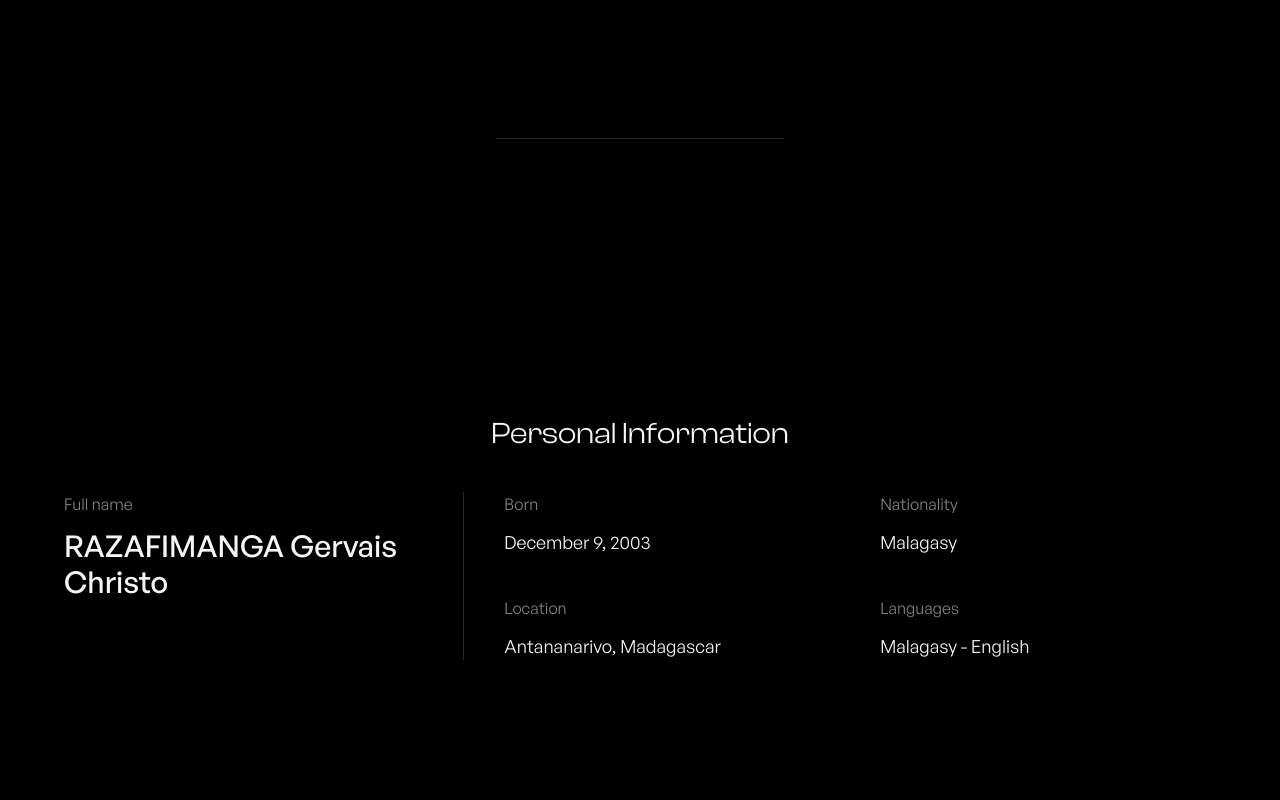
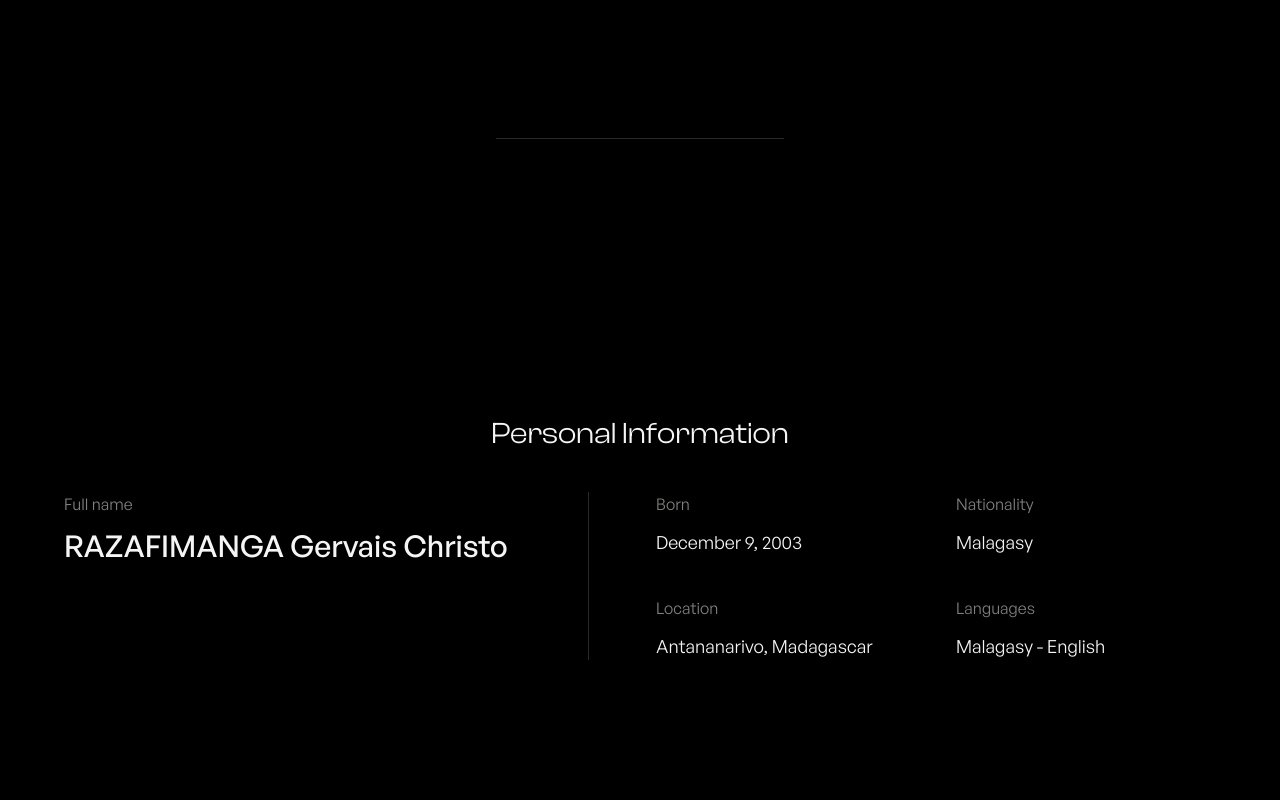
Before and after one commit to bossnare/portfolio, a Next.js app: page /about in a window 1280 px wide. Shown: the part 960-1760 px from the top of the page. Built offline with nearby package versions, Linux system fonts and the light colour scheme.

Commit message:
refactor about components, split file direction

```diff
--- a/app/about/page.tsx
+++ b/app/about/page.tsx
@@ -1,9 +1,9 @@
 import type { Metadata } from 'next';
 import { Page, PageHeader } from '@/src/components/Page';
 import { LocationMap } from '@/src/components/location-map';
-import { stats } from '@/src/data/stats';
-import { Counter } from '@/src/components/about/Counter';
-import { personalInfo } from '@/src/data/personal-info';
+import { Intro } from '@/src/components/about/Intro';
+import { PersonalInformation } from '@/src/components/about/PersonalInformation';
+import { StatsImpacts } from '@/src/components/about/StatsImpacts';
 
 export const metadata: Metadata = {
   title: 'About',
@@ -16,59 +16,9 @@ export default function AboutPage() {
         title="About"
         description="A little bit about me and what I do, highlighting the skills, and expertise I bring to every digital experience I create."
       />
-      <section className="relative flex flex-col items-start w-full min-h-screen gap-8 pt-10 md:mt-10 md:gap-10 md:items-center">
-        <span className="absolute top-0 w-1/4 border-t border-border" />
-
-        <h3 className="max-w-md text-3xl">Intro</h3>
-        <div className="flex flex-col justify-between w-full gap-6 divide-y md:divide-x md:divide-y-0 md:flex-row divide-border">
-          <div className="flex flex-col gap-3 pb-6">
-            <p className="max-w-2xl leading-6 text-muted-foreground">
-              Full-stack developer creating scalable products, polished
-              interfaces, and reliable experiences from concept to launch.
-            </p>
-          </div>
-          <div className="md:w-[70%] pt-4 md:pt-0 md:pl-4 grid grid-cols-2 justify-between gap-10"></div>
-        </div>
-      </section>
-      <section className="relative flex flex-col items-start justify-center w-full min-h-screen gap-8 md:gap-10 md:items-center">
-        <span className="absolute top-0 w-1/4 border-t border-border" />
-
-        <h3 className="max-w-md text-3xl">Personal Information</h3>
-        <div className="flex flex-col justify-between w-full gap-6 divide-y md:divide-x md:divide-y-0 md:flex-row divide-border">
-          <div className="flex flex-col gap-3 pb-8">
-            <span className="text-muted-foreground">{personalInfo.label}</span>
-            <span className="text-3xl font-medium">{personalInfo.value}</span>
-          </div>
-          <div className="md:w-[70%] pt-4 md:pt-0 md:pl-4 grid grid-cols-2 justify-between gap-10">
-            {personalInfo.data.map((info) => (
-              <div className="flex flex-col gap-3" key={info.value}>
-                <span className="text-muted-foreground">{info.label}</span>
-                <span className="text-lg">{info.value}</span>
-              </div>
-            ))}
-          </div>
-        </div>
-      </section>
-
-      <section className="relative flex flex-col items-start justify-center w-full min-h-screen gap-8 md:gap-10 md:items-center">
-        <span className="absolute top-0 w-1/4 border-t border-border" />
-        <h3 className="max-w-md text-3xl">My stats & impacts</h3>
-        <div className="grid justify-between grid-cols-2 gap-12 md:grid-cols-4">
-          {stats.map((stat) => (
-            <div
-              key={stat.label}
-              className="flex flex-col gap-2 min-w-40 md:min-w-50"
-            >
-              <span className="text-6xl font-medium font-display">
-                <Counter value={stat.value} suffix={stat.suffix} />
-              </span>
-              <span className="text-sm font-medium text-foreground/90">
-                {stat.label}
-              </span>
-            </div>
-          ))}
-        </div>
-      </section>
+      <Intro />
+      <PersonalInformation />
+      <StatsImpacts />
       <LocationMap />
     </Page>
   );
--- /dev/null
+++ b/src/components/about/Intro.tsx
@@ -0,0 +1,18 @@
+export const Intro = () => {
+  return (
+    <section className="relative flex flex-col items-start w-full min-h-screen gap-8 pt-10 md:mt-10 md:gap-10 md:items-center">
+      <span className="absolute top-0 w-1/4 border-t border-border" />
+
+      <h3 className="max-w-md text-3xl">Intro</h3>
+      <div className="flex flex-col justify-between w-full gap-6 divide-y md:divide-x md:divide-y-0 md:flex-row divide-border">
+        <div className="flex flex-col gap-3 pb-6">
+          <p className="max-w-2xl leading-6 text-muted-foreground">
+            Full-stack developer creating scalable products, polished
+            interfaces, and reliable experiences from concept to launch.
+          </p>
+        </div>
+        <div className="md:w-[70%] pt-4 md:pt-0 md:pl-4 grid grid-cols-2 justify-between gap-10"></div>
+      </div>
+    </section>
+  );
+};
--- /dev/null
+++ b/src/components/about/PersonalInformation.tsx
@@ -0,0 +1,25 @@
+import { personalInfo } from '@/src/data/personal-info';
+
+export const PersonalInformation = () => {
+  return (
+    <section className="relative flex flex-col items-start justify-center w-full min-h-screen gap-8 md:gap-10 md:items-center">
+      <span className="absolute top-0 w-1/4 border-t border-border" />
+
+      <h3 className="max-w-md text-3xl">Personal Information</h3>
+      <div className="flex flex-col justify-between w-full gap-6 divide-y md:divide-x md:divide-y-0 md:flex-row divide-border">
+        <div className="flex flex-col gap-3 pb-8 md:pr-20">
+          <span className="text-muted-foreground">{personalInfo.label}</span>
+          <span className="text-3xl font-medium">{personalInfo.value}</span>
+        </div>
+        <div className="md:w-1/2 pt-4 md:pt-0 md:pl-4 grid grid-cols-2 justify-between gap-10">
+          {personalInfo.data.map((info) => (
+            <div className="flex flex-col gap-3" key={info.value}>
+              <span className="text-muted-foreground">{info.label}</span>
+              <span className="text-lg">{info.value}</span>
+            </div>
+          ))}
+        </div>
+      </div>
+    </section>
+  );
+};
--- /dev/null
+++ b/src/components/about/StatsImpacts.tsx
@@ -0,0 +1,26 @@
+import { stats } from '@/src/data/stats';
+import { Counter } from './Counter';
+
+export function StatsImpacts() {
+  return (
+    <section className="relative flex flex-col items-start justify-center w-full min-h-screen gap-8 md:gap-10 md:items-center">
+      <span className="absolute top-0 w-1/4 border-t border-border" />
+      <h3 className="max-w-md text-3xl">My stats & impacts</h3>
+      <div className="grid justify-between grid-cols-2 gap-12 md:grid-cols-4">
+        {stats.map((stat) => (
+          <div
+            key={stat.label}
+            className="flex flex-col gap-2 min-w-40 md:min-w-50"
+          >
+            <span className="text-6xl font-medium font-display">
+              <Counter value={stat.value} suffix={stat.suffix} />
+            </span>
+            <span className="text-sm font-medium text-foreground/90">
+              {stat.label}
+            </span>
+          </div>
+        ))}
+      </div>
+    </section>
+  );
+}
```
